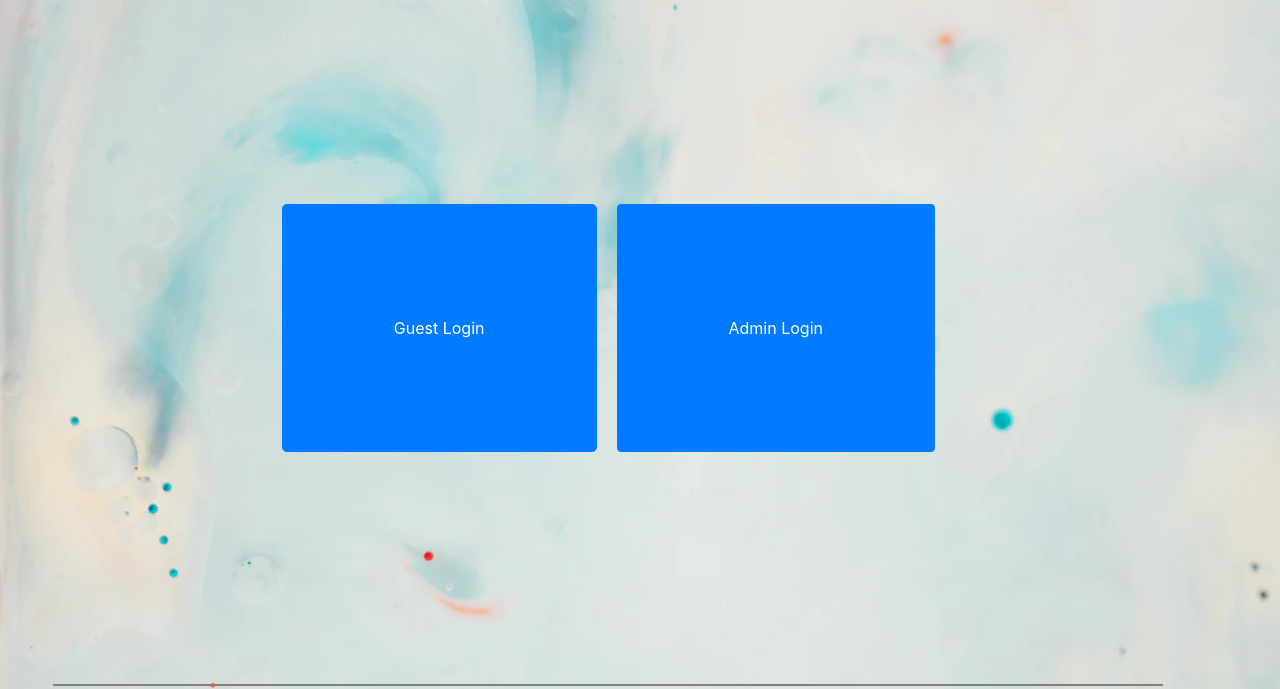
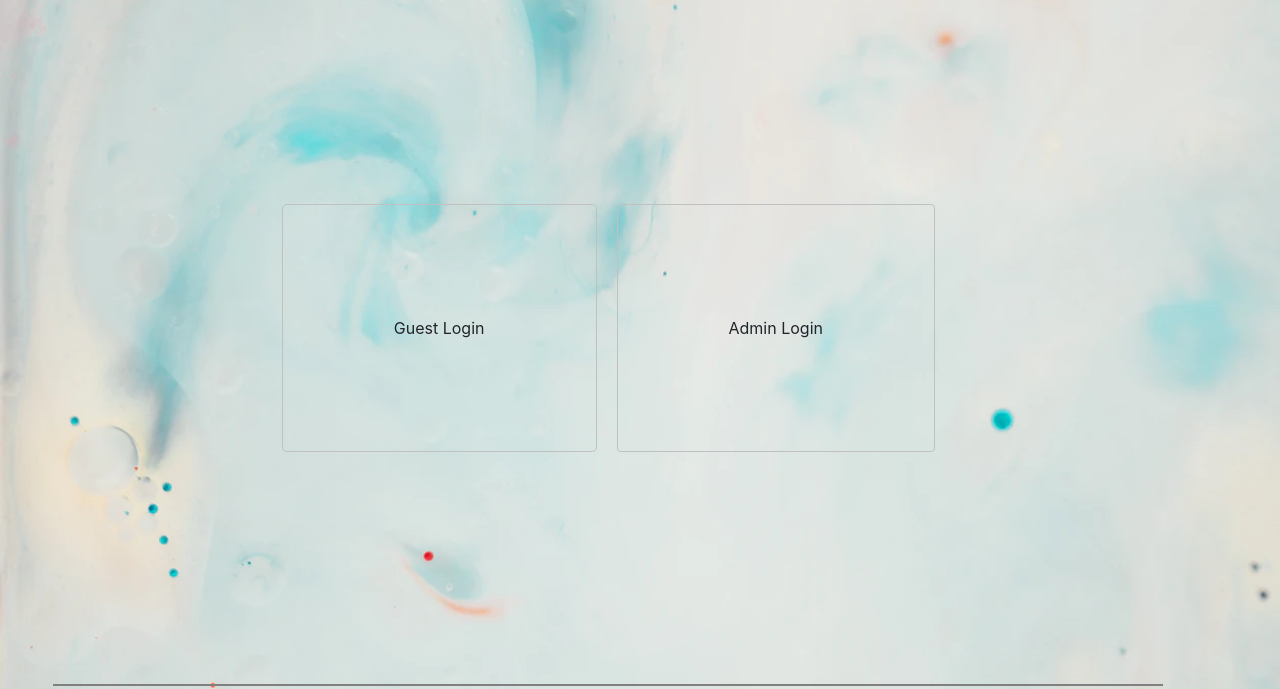
Before and after one commit to iO-Academy/2021-may-office-sign-in, a PHP site: page /templates/homePage.phtml in a window 1280 px wide. Shown: the part 140-829 px from the top of the page. Run offline with PHP 8.4, Linux system fonts and the light colour scheme.

Commit message:
back button done

```diff
--- a/public/css/homepage.css
+++ b/public/css/homepage.css
@@ -5,10 +5,15 @@
     margin-bottom: 20%;
 }
 
-.btn {
+.btn-main {
     padding: 10%;
     margin: 10px;
     font-size: 100%;
+    border: #C0C0C0 1px solid;
+}
+
+.btn-main:hover {
+    border: black 1px solid;
 }
 
 @media only screen and (max-width: 1023px) {
--- a/public/css/style.css
+++ b/public/css/style.css
@@ -28,3 +28,14 @@ th, td {
     padding: 15px;
     text-align: center;
 }
+
+a {
+    text-decoration: none;
+    color: black;
+}
+
+a:hover {
+    color: black;
+    text-decoration:none;
+    cursor:pointer;
+}
--- a/public/js/adminPasscodeModal.js
+++ b/public/js/adminPasscodeModal.js
@@ -7,7 +7,7 @@ function createTimeout()
         window.location.href = '/logout'
     } ,300000)
 
-}
+}p
 
 document.querySelector('body').addEventListener('click', () => {
     clearTimeout(timeout);
--- a/src/Models/VisitorModel.php
+++ b/src/Models/VisitorModel.php
@@ -25,7 +25,7 @@ class VisitorModel
 
     public function getVisitors()
     {
-        $query = $this->db->prepare("SELECT `name`, `company`, `entry_time`, `is_in` FROM `visitors`");
+        $query = $this->db->prepare("SELECT `name`, `company`, `entry_time`, `is_in` FROM `visitors` ORDER BY `is_in` DESC ");
         $query->execute();
         return $query->fetchAll();
     }
--- a/templates/homePage.phtml
+++ b/templates/homePage.phtml
@@ -14,8 +14,8 @@
     <h1>Select Options</h1>
 </div>
 <div class="btn-container">
-    <a class="btn btn-primary btn-lg" href="/newVisitor" role="button">Guest Login</a>
-    <button type="button" class="btn btn-primary" data-toggle="modal" data-target="#adminModal">
+    <a class="btn btn-lg btn-main" href="/newVisitor" role="button">Guest Login</a>
+    <button type="button" class="btn btn-main" data-toggle="modal" data-target="#adminModal">
         Admin Login
     </button>
 <!--    <a class="btn btn-primary btn-lg" data-toggle="modal" href="/admin" role="button">Admin Login</a>-->
--- a/templates/newVisitor.phtml
+++ b/templates/newVisitor.phtml
@@ -17,7 +17,7 @@
                 <label for="company" >Company <span>(Optional)</span></label>
                 <input id="company" name="company" type="text">
                 <div class="btn-container">
-                    <button class="btn btn-back" type="button" value="Back">Back</button>
+                    <button class="btn btn-back" type="button" value="Back"><a href="/">Back</a></button>
                     <button class="btn btn-submit" type="submit" value="Submit">Submit</button>
                 </div>
             </form>
```
